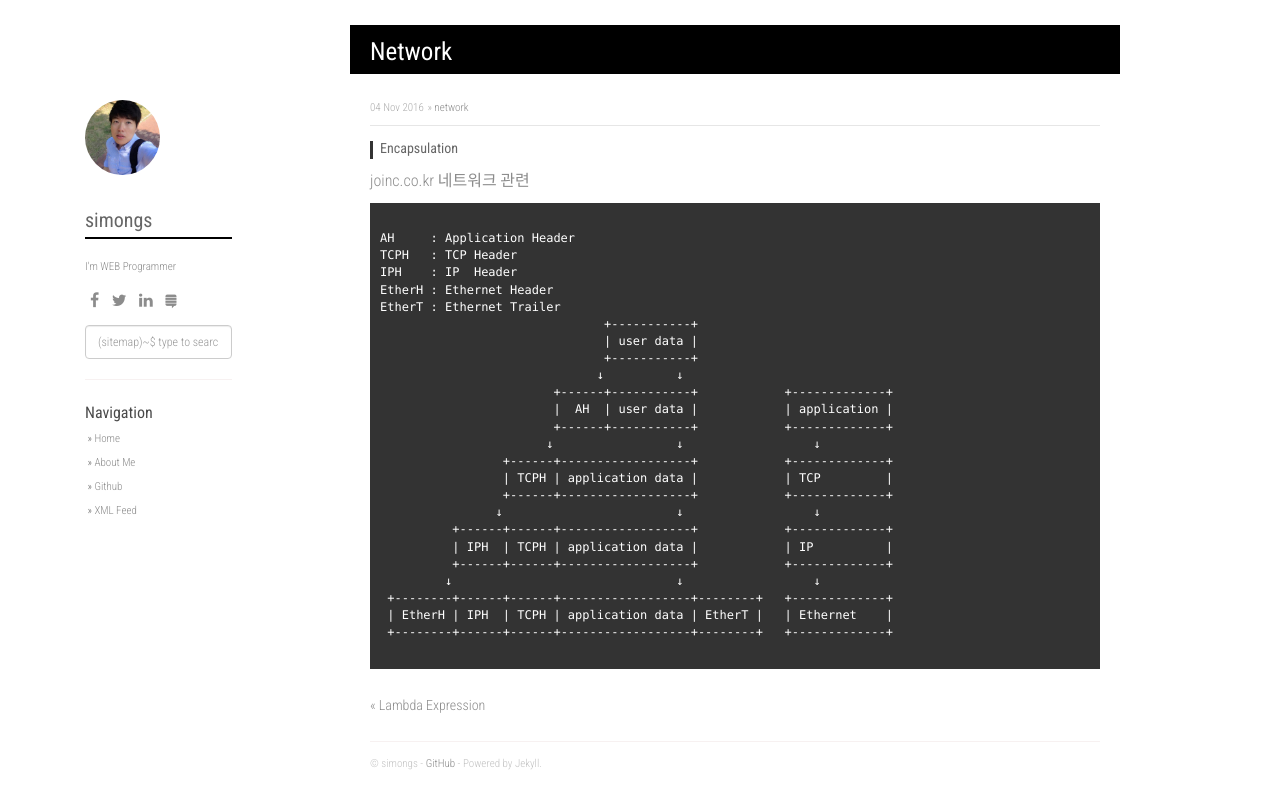
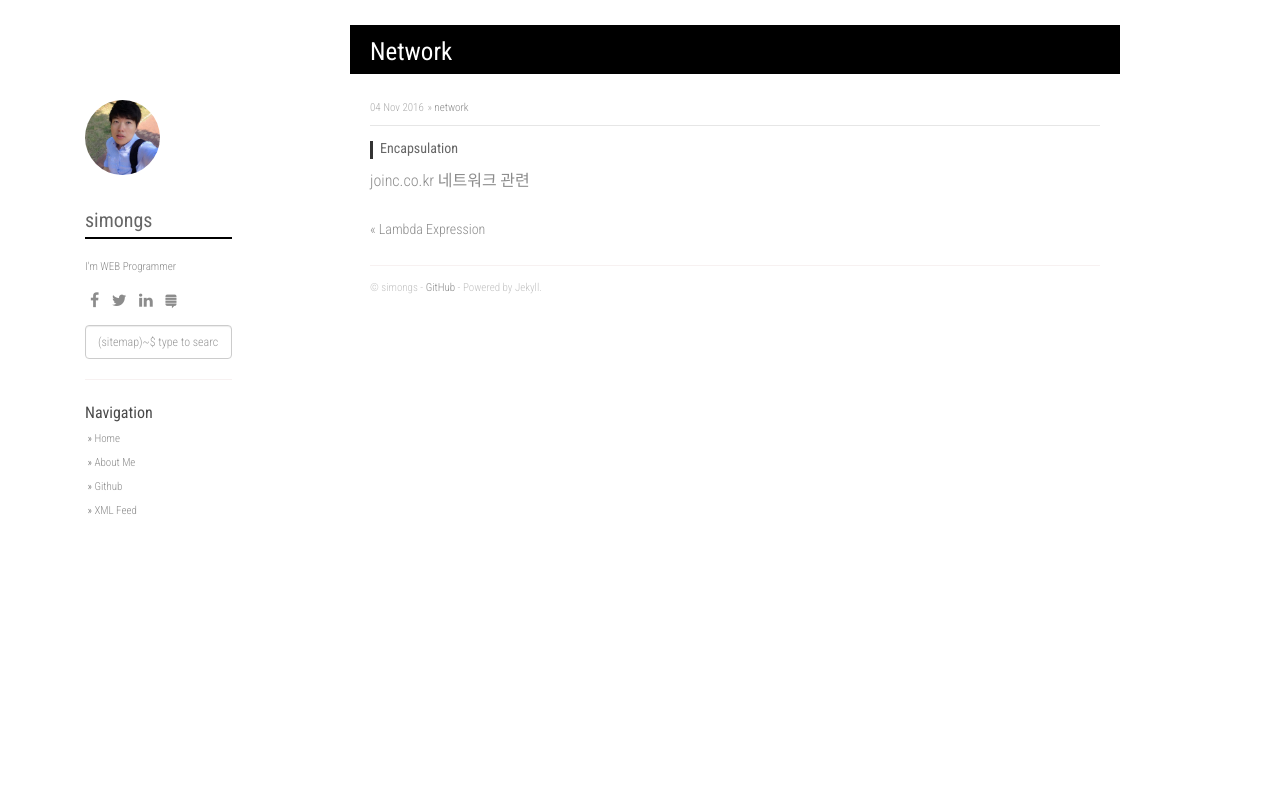
Before and after one commit to simongs/simongs.github.io, a Jekyll site: the page built from _posts/2016-11-04-Network.markdown, in a window 1280 px wide. Shown: the top 809 px of the page. Built offline with Jekyll 4.4.1, drawn with Linux system fonts in a browser that asks for light colours; nearby versions of some CDN libraries; comment, search, counter and statistics services are not loaded.

Commit message:
Update 2016-11-04-Network.markdown

```diff
--- a/_posts/2016-11-04-Network.markdown
+++ b/_posts/2016-11-04-Network.markdown
@@ -8,32 +8,3 @@ categories: network
 #### Encapsulation
 
 [joinc.co.kr 네트워크 관련](http://www.joinc.co.kr/w/Site/Network_Programing/Documents/IntroTCPIP3)
-
-~~~
-
-AH     : Application Header
-TCPH   : TCP Header
-IPH    : IP  Header
-EtherH : Ethernet Header
-EtherT : Ethernet Trailer
-                               +-----------+
-                               | user data |
-                               +-----------+
-                              ↓          ↓
-                        +------+-----------+            +-------------+
-                        |  AH  | user data |            | application |
-                        +------+-----------+            +-------------+
-                       ↓                 ↓                  ↓
-                 +------+------------------+            +-------------+
-                 | TCPH | application data |            | TCP         |
-                 +------+------------------+            +-------------+
-                ↓                        ↓                  ↓
-          +------+------+------------------+            +-------------+
-          | IPH  | TCPH | application data |            | IP          |
-          +------+------+------------------+            +-------------+
-         ↓                               ↓                  ↓
- +--------+------+------+------------------+--------+   +-------------+
- | EtherH | IPH  | TCPH | application data | EtherT |   | Ethernet    |
- +--------+------+------+------------------+--------+   +-------------+
-
-~~~
```
